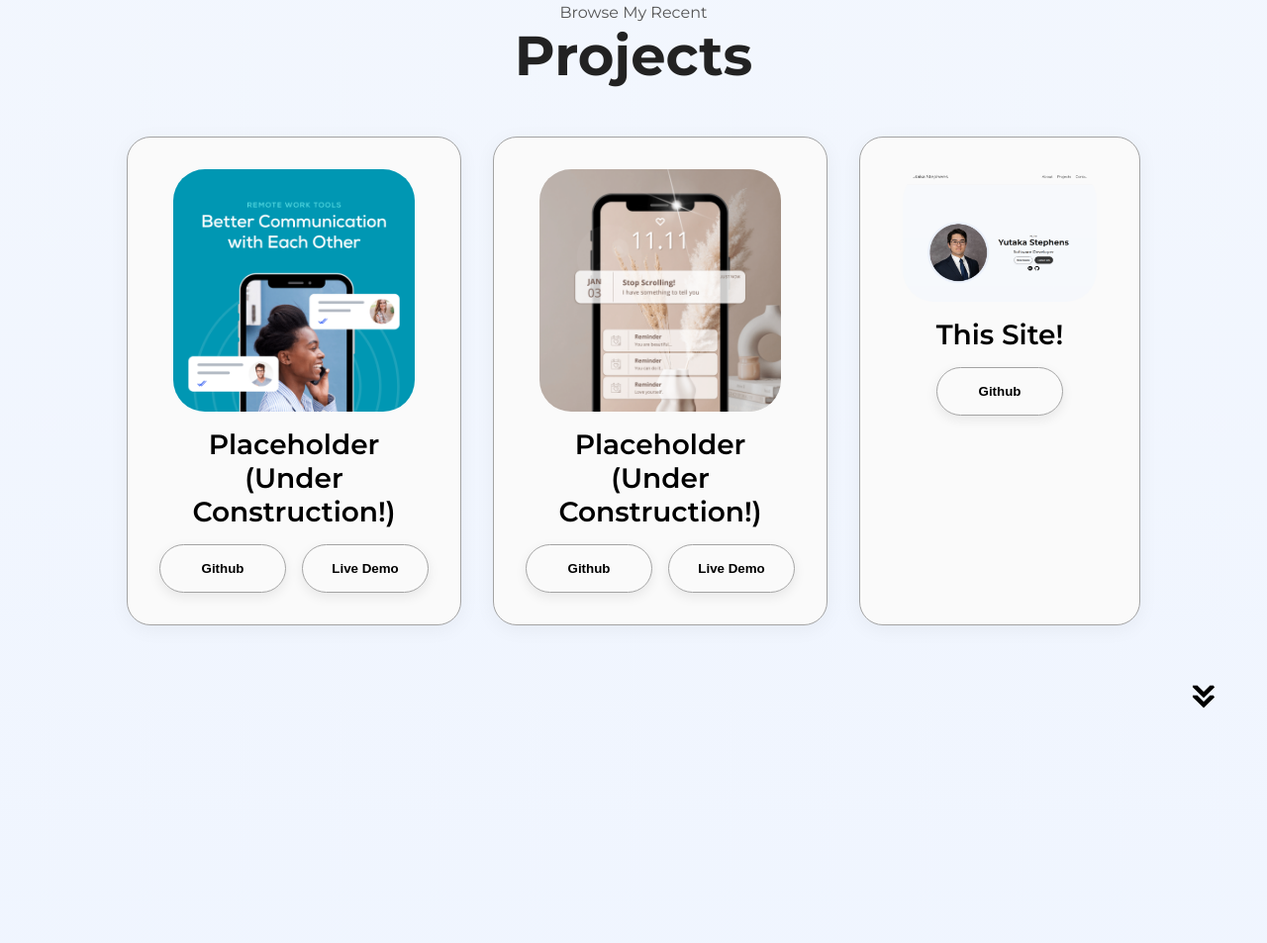
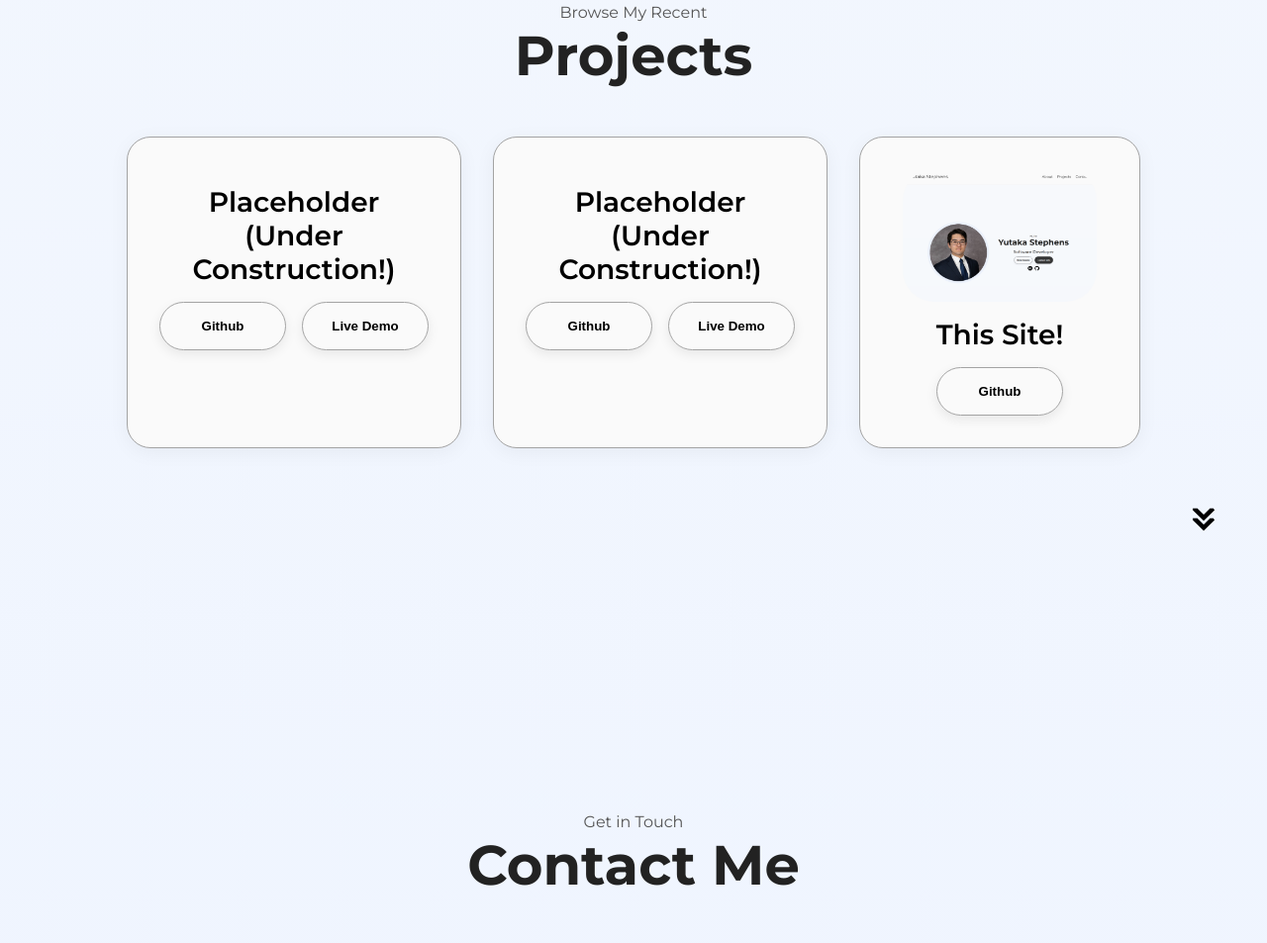
Before and after one commit to yutakastep/portfolio-website, a website: page public/index.html in a window 1280 px wide. Shown: the part 2437-3390 px from the top of the page at 99% size. Drawn offline with Linux system fonts and the light colour scheme.

Commit message:
removed project template images

```diff
--- a/public/index.html
+++ b/public/index.html
@@ -210,7 +210,7 @@
             <div class="about-containers">
                 <div class="details-container color-container">
                     <div class="article-container">
-                        <img src="./assets/project-1.png" alt="Project1" class="project-img"/>
+                        <!-- <img src="./assets/project-1.png" alt="Project1" class="project-img"/> -->
                     </div>
                     <h2 class="experience-sub-title project-title">Placeholder (Under Construction!)</h2>
                     <div class="btn-container">
@@ -230,7 +230,7 @@
                 </div>
                 <div class="details-container color-container">
                     <div class="article-container">
-                        <img src="./assets/project-2.png" alt="Project2" class="project-img"/>
+                        <!-- <img src="./assets/project-2.png" alt="Project2" class="project-img"/> -->
                     </div>
                     <h2 class="experience-sub-title project-title">Placeholder (Under Construction!)</h2>
                     <div class="btn-container">
```
